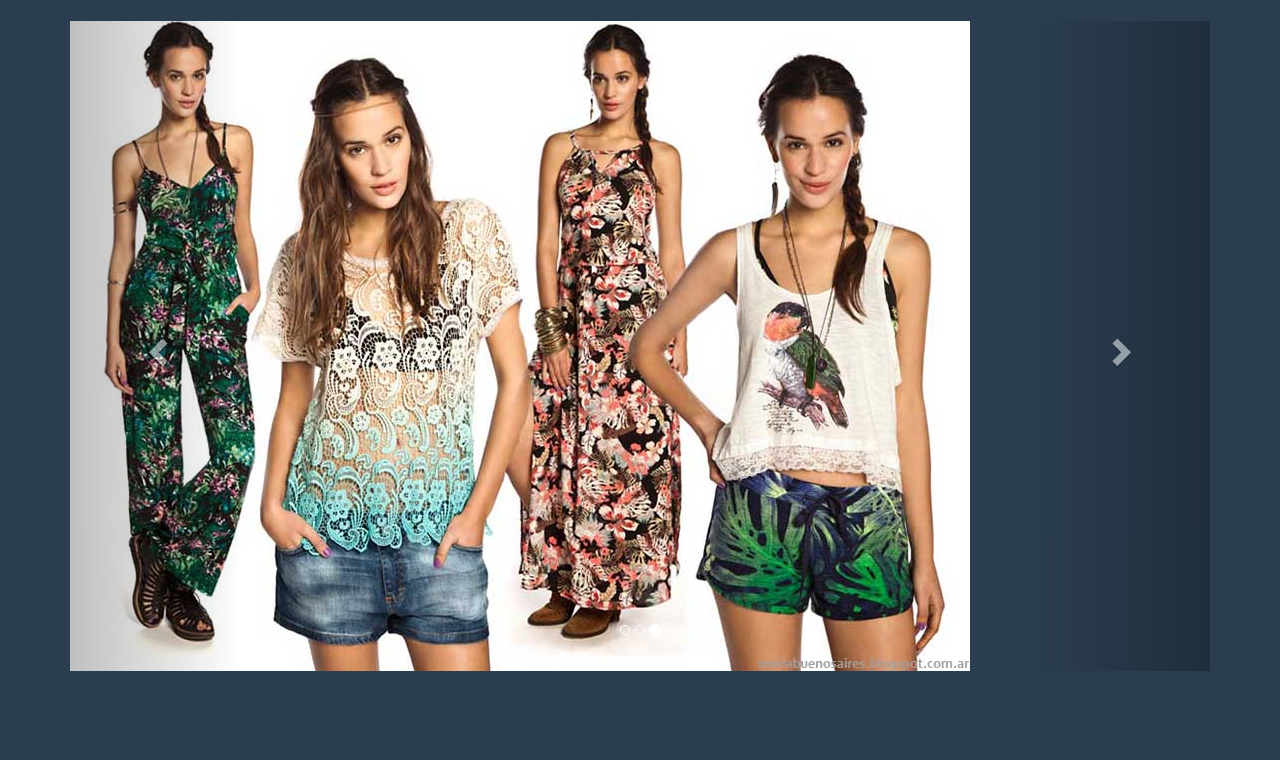
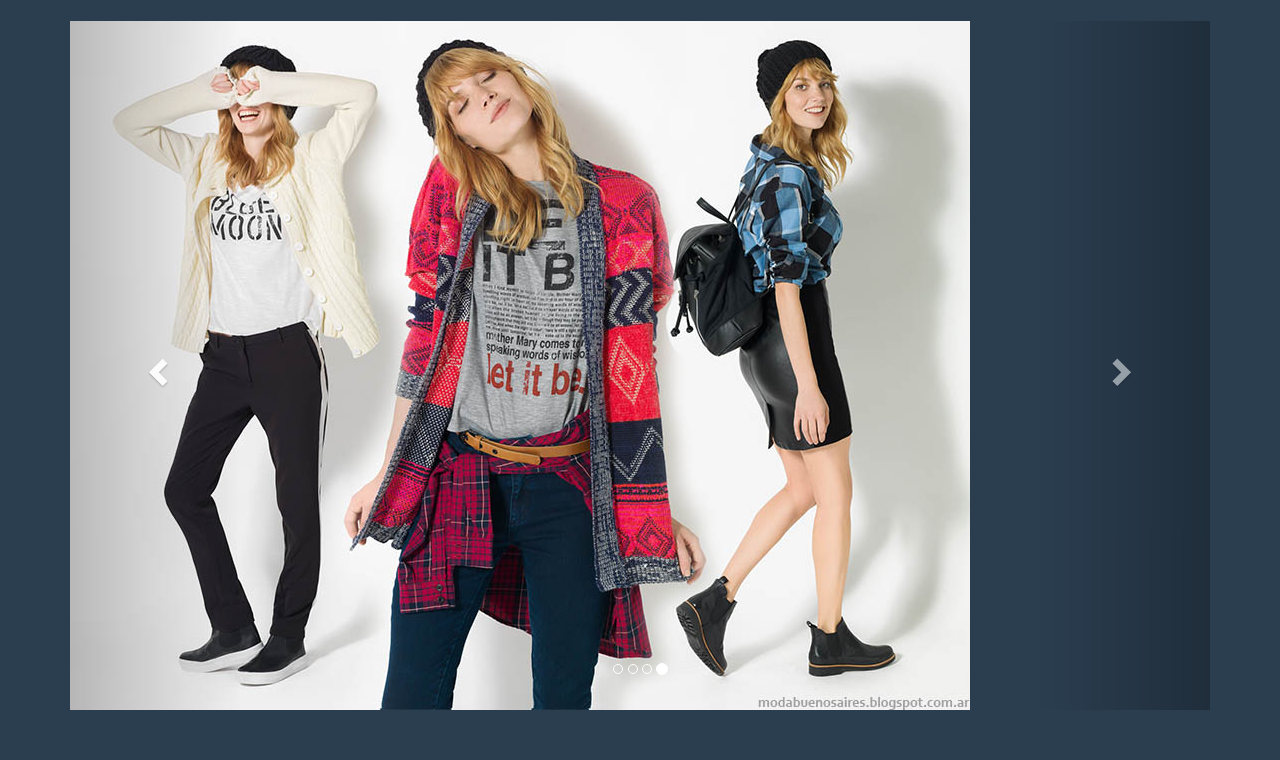
Before and after one commit to lesperanza/proyecto-1, a PHP site: page / in a window 1280 px wide. Shown: the part 40-800 px from the top of the page. Run offline with PHP 8.4, Linux system fonts and the light colour scheme.

Commit message:
add index.php

```diff
--- a/index.php
+++ b/index.php
@@ -54,19 +54,24 @@
 			<ol class="carousel-indicators">
 				<li data-target="#carousel-id" data-slide-to="0" class=""></li>
 				<li data-target="#carousel-id" data-slide-to="1" class=""></li>
-				<li data-target="#carousel-id" data-slide-to="2" class="active"></li>
+				<li data-target="#carousel-id" data-slide-to="2" class=""></li>
+				<li data-target="#carousel-id" data-slide-to="3" class="active"></li>
 			</ol>
 			<div class="carousel-inner">
 				<div class="item">
-					<img data-src="public/imagenes/1.jpg" alt="First slide" src="public/imagenes/1.jpg">
+					<img data-src="public/imagenes/12.jpg" alt="First slide" src="public/imagenes/12.jpg">
 
 				</div>
 				<div class="item">
-					<img data-src="public/imagenes/2.jpg" src="public/imagenes/2.jpg">
+					<img data-src="public/imagenes/20.jpg" src="public/imagenes/20.jpg">
+
+					</div>
+				<div class="item">
+					<img data-src="public/imagenes/3.jpg" src="public/imagenes/3.jpg">
 
 				</div>
 				<div class="item active">
-					<img data-src="public/imagenes/3.jpg" alt="Third slide" src="public/imagenes/3.jpg">
+					<img data-src="public/imagenes/4.jpg" alt="Third slide" src="public/imagenes/4.jpg">
 
 				</div>
 			</div>
```
